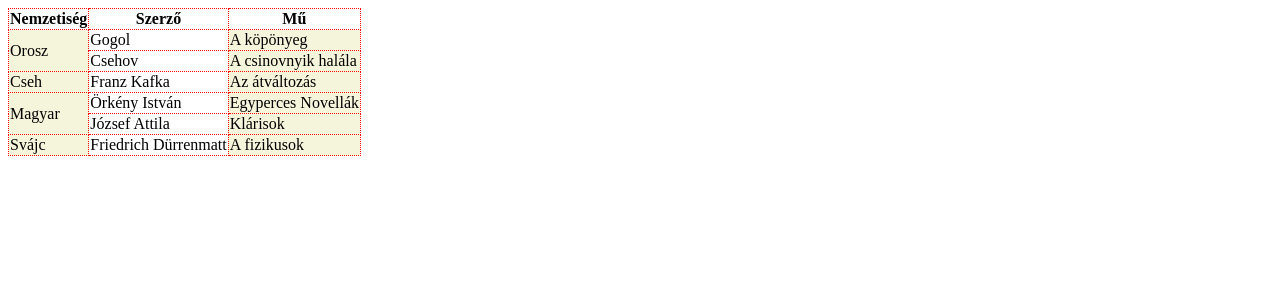
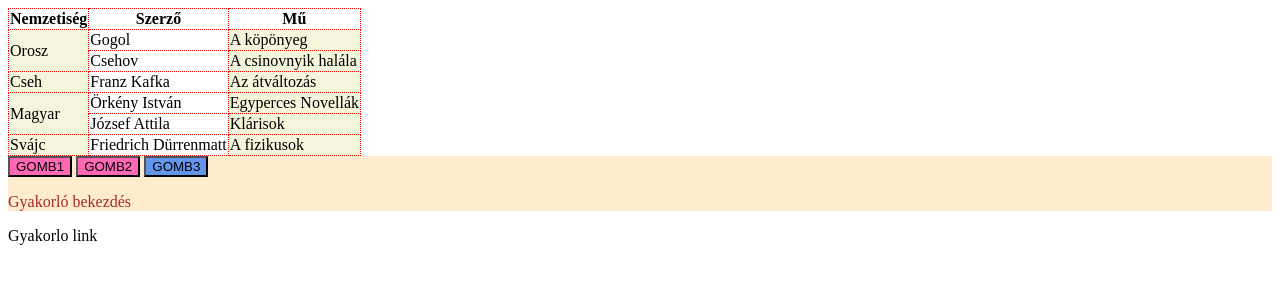
Before and after one commit to Csimpii/javascript_func, a plain HTML site: page table_row/index.html in a window 1280 px wide. Drawn offline with Linux system fonts and the light colour scheme.

Commit message:
Tablazat formazas

```diff
--- a/table_row/index.html
+++ b/table_row/index.html
@@ -49,6 +49,16 @@
         </tbody>
     </table>
 
+    <div id="gyakorlas">
+        <button>GOMB1</button>
+        <button>GOMB2</button>
+        <button>GOMB3</button>
+        <p>Gyakorló bekezdés</p>
+
+    </div>
+
+    <a>Gyakorlo link</a>
+
 </body>
 
 </html>
--- a/table_row/styles.css
+++ b/table_row/styles.css
@@ -10,3 +10,44 @@ tr td:last-child{
 tr td:nth-last-child(3){
     background-color: beige;
 }
+
+tr:not(:has(td[rowspan]))+tr:not(:has(td[rowspan])):hover td{
+    background-color: green;
+}
+
+
+
+
+
+#gyakorlas{
+    background-color: blanchedalmond;
+    color: brown;
+}
+
+#gyakorlas button:has(+p){
+    background-color: cornflowerblue;
+}
+
+#gyakorlas button:not(:has(+p)){
+    background-color: hotpink;
+}
+
+#gyakorlas:has(+a:hover) button{
+    background-color: khaki;
+}
+
+
+
+
+
+tbody tr:has(td[rowspan]):hover td{
+    background-color:goldenrod;
+}
+
+tr:has(td[rowspan]):hover+tr td{
+    background-color: magenta;
+}
+
+tr:has(td[rowspan]):has(+tr:hover) + tr td{
+    background-color: plum;
+}
```
